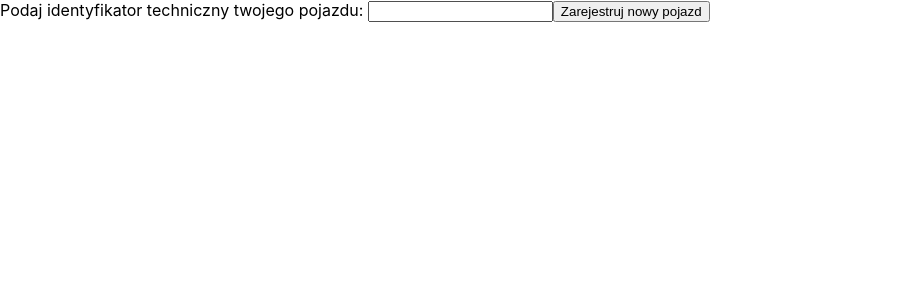
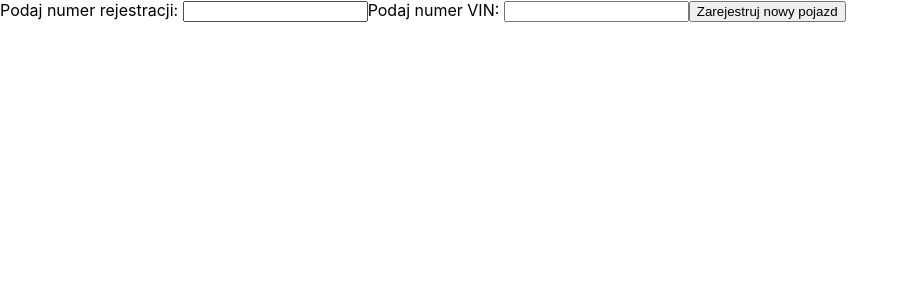
Before and after one commit to POP2022-23/POP2022-23, a React (Create React App) app in the folder Frontend/road-management/: page / in a window 1280 px wide. Shown: the top 300 px of the page, without its empty margins (0-908 px from the left). Built offline with nearby package versions, Linux system fonts and the light colour scheme.

Commit message:
[register-car] Add registration number and vin number inputs

```diff
--- a/Frontend/road-management/src/components/car/RegisterCarForm.tsx
+++ b/Frontend/road-management/src/components/car/RegisterCarForm.tsx
@@ -1,19 +1,24 @@
 import React, { useRef } from 'react';
 
-const RegisterCarForm: React.FC<{ checkNewCar: (carId: string) => void }> = (props) => {
-  const carIdRef = useRef<HTMLInputElement>(null);
+const RegisterCarForm: React.FC<{ checkNewCar: (registrationNumber: string, vin: string) => void }> = (props) => {
+  const registrationNumberRef = useRef<HTMLInputElement>(null);
+  const vinRef = useRef<HTMLInputElement>(null);
 
   const onSubmitHandler = (e: React.FormEvent) => {
     e.preventDefault();
 
-    const carId = carIdRef.current!.value;
-    props.checkNewCar(carId);
+    const registrationNumber = registrationNumberRef.current!.value;
+    const vin = vinRef.current!.value;
+    props.checkNewCar(registrationNumber, vin);
   };
 
   return (
     <form onSubmit={onSubmitHandler}>
-      <label htmlFor='carId'>Podaj identyfikator techniczny twojego pojazdu: </label>
-      <input type='text' id='carId' ref={carIdRef} />
+      <label htmlFor='registrationNumber'>Podaj numer rejestracji: </label>
+      <input type='text' id='registrationNumber' ref={registrationNumberRef} />
+
+      <label htmlFor='vin'>Podaj numer VIN: </label>
+      <input type='text' id='vin' ref={vinRef} />
       <button>Zarejestruj nowy pojazd</button>
     </form>
   );
--- a/Frontend/road-management/src/components/car/RegisterCarView.tsx
+++ b/Frontend/road-management/src/components/car/RegisterCarView.tsx
@@ -6,7 +6,7 @@ interface IRegisterCarWindow {
 }
 
 interface ICarRegister {
-  checkNewCar: (id: string) => void;
+  checkNewCar: (registrationNumber: string, vin: string) => void;
 }
 
 const RegisterCarView = () => {
@@ -25,8 +25,8 @@ const RegisterCarView = () => {
 
   // Logika
   class RegisterCarPresenter implements ICarRegister {
-    checkNewCar(id: string): void {
-      console.log('checkNewCar: ', id);
+    checkNewCar(registrationNumber: string, vin: string): void {
+      console.log('checkNewCar: ', registrationNumber, vin);
 
       // Kontakt z API
       const result = true;
```
